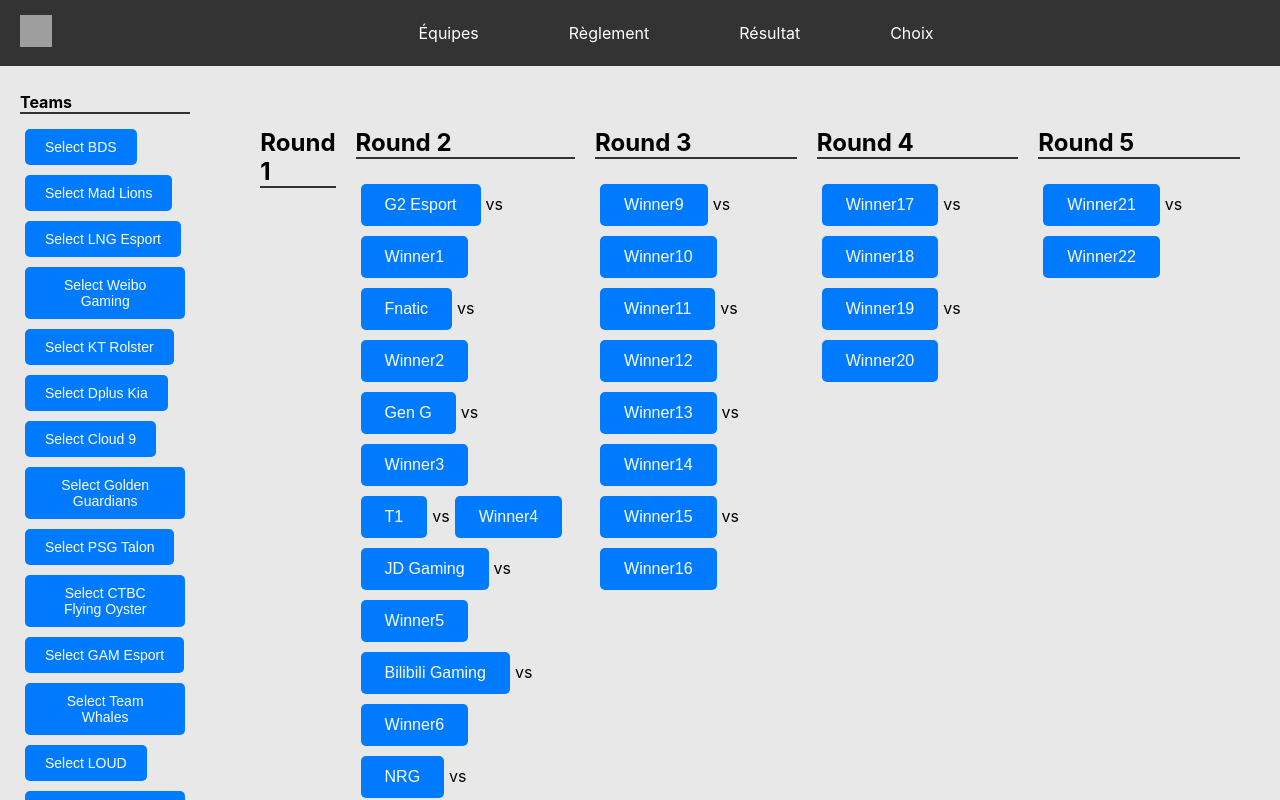
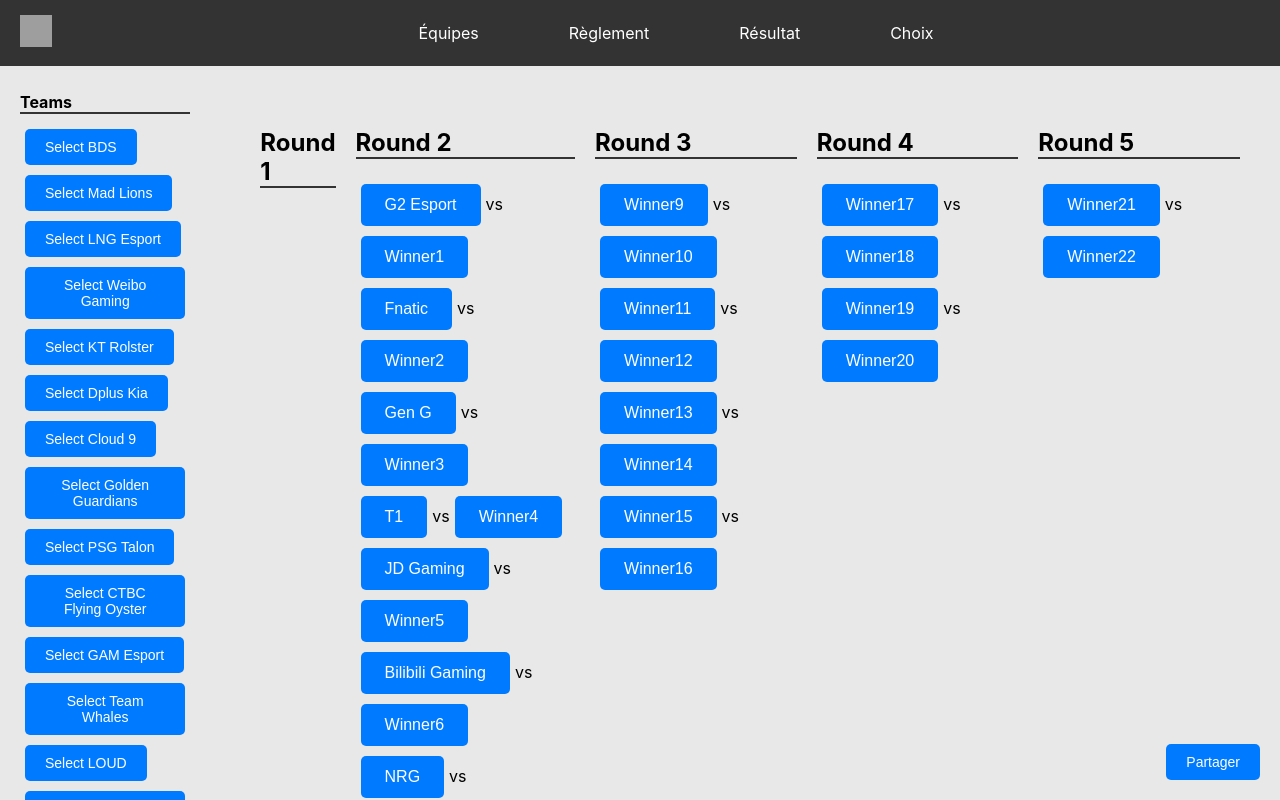
Before and after one commit to llanelli13/Web_M1, a React (Create React App) app in the folder web_m1/: page /Choice in a window 1280 px wide. Shown: the top 800 px of the page. Built offline with nearby package versions, Linux system fonts and the light colour scheme; grey boxes are pictures that could not be loaded.

Commit message:
bouton partager

```diff
--- a/web_m1/package.json
+++ b/web_m1/package.json
@@ -7,6 +7,7 @@
     "@testing-library/react": "^13.4.0",
     "@testing-library/user-event": "^13.5.0",
     "express": "^4.18.2",
+    "html2canvas": "^1.4.1",
     "mongodb": "^6.2.0",
     "react": "^18.2.0",
     "react-dom": "^18.2.0",
--- a/web_m1/src/components/Style/tree.css
+++ b/web_m1/src/components/Style/tree.css
@@ -88,3 +88,22 @@
 .button-bet:hover {
   background-color: #0056b3;
 }
+
+/* tree.css */
+.share-button {
+  position: fixed;
+  bottom: 20px;
+  right: 20px;
+  background-color: #007BFF;
+  color: #fff;
+  border: none;
+  padding: 10px 20px;
+  cursor: pointer;
+  font-size: 14px;
+  border-radius: 5px;
+  outline: none;
+}
+
+.share-button:hover {
+  background-color: #0056b3;
+}
--- a/web_m1/src/views/ChoicePage.js
+++ b/web_m1/src/views/ChoicePage.js
@@ -1,5 +1,7 @@
 import React, { useState } from 'react';
 import '../components/Style/tree.css';
+import html2canvas from 'html2canvas';
+
 
 const ChoicePage = () => {
     const teamNames = [
@@ -154,6 +156,18 @@
         setTournament(updatedTournament);
     };
 
+    const handleShareClick = () => {
+        // Capturez le contenu de la page
+        html2canvas(document.body).then((canvas) => {
+            const screenshot = canvas.toDataURL('image/png');
+
+            // Créez une fenêtre avec l'image capturée
+            const shareWindow = window.open('', 'Partager', 'width=600, height=400');
+            shareWindow.document.write('<img src="' + screenshot + '" alt="Screenshot" />');
+        });
+    };
+
+
     const renderTournament = () => {
         return (
             <div className="rounds-container">
@@ -199,6 +213,7 @@
                 ))}
             </div>
             {renderTournament()}
+            <button onClick={handleShareClick} className="share-button">Partager</button>
         </div>
     );
 };
```
Also changed, not shown: 1 other file (tests, documents, lock files or other folders).
